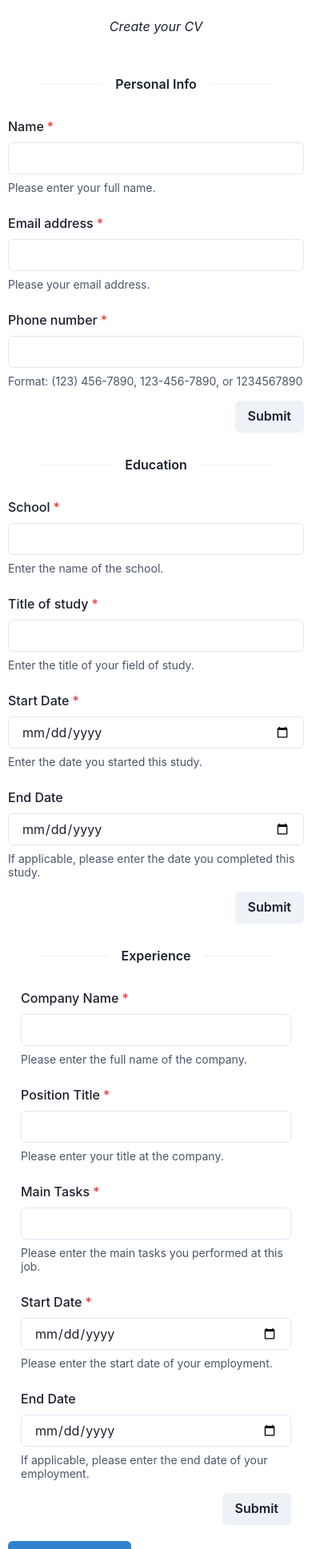
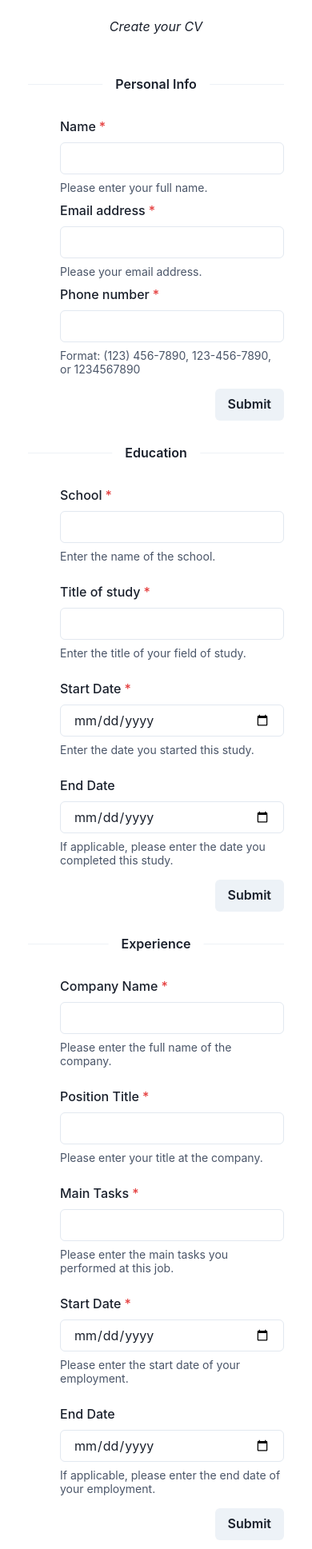
Before and after one commit to ForkEyeee/cv-application, a React (Vite) app: page / in a window 390 px wide. Shown: the part 46-1983 px from the top of the page at 80% size. Built offline with nearby package versions, Linux system fonts and the light colour scheme.

Commit message:
worked on responsiveness

```diff
--- a/src/App.jsx
+++ b/src/App.jsx
@@ -16,10 +16,9 @@ function App() {
   return (
     <Flex
       justifyContent={"center"}
-      pl={{ base: "10px", sm: "0px" }}
-      pr={{ base: "10px", sm: "0px" }}
-      direction={{ base: "column", sm: "row" }}
-      className="swa"
+      pl={{ base: "50px", sm: "0px" }}
+      pr={{ base: "50px", sm: "0px" }}
+      alignItems={"center"}
     >
       <Box>
         <Header />
@@ -54,6 +53,7 @@ function App() {
           colorScheme="blue"
           onClick={handleAddExperience}
           mt={{ base: "20px", sm: "0px" }}
+          ml={{ base: "20", sm: "0px" }}
         >
           Add Experience
         </Button>
--- a/src/components/Education.jsx
+++ b/src/components/Education.jsx
@@ -27,7 +27,8 @@ function Education() {
   }
 
   return (
-    <Box maxW="container.lg">
+    <Flex maxW={{ base: "70%", sm: "100%" }} ml={{ base: "20", sm: "0" }}>
+      {" "}
       <form onSubmit={handleSubmit}>
         {!isEdit ? (
           <VStack spacing={6} align="stretch">
@@ -111,7 +112,7 @@ function Education() {
           <Button type="submit">{isEdit ? "Edit" : "Submit"}</Button>
         </Flex>
       </form>
-    </Box>
+    </Flex>
   );
 }
 
--- a/src/components/Experience.jsx
+++ b/src/components/Experience.jsx
@@ -10,7 +10,6 @@ import {
   Flex,
   Box,
   Heading,
-  Container,
 } from "@chakra-ui/react";
 
 function Experience() {
@@ -29,7 +28,12 @@ function Experience() {
   }
 
   return (
-    <Container maxW="container.lg">
+    <Flex
+      spacing={6}
+      maxW={{ base: "70%", sm: "100%" }}
+      ml={{ base: "20", sm: "0" }}
+    >
+      {" "}
       <form onSubmit={handleSubmit}>
         {!isEdit ? (
           <VStack spacing={6} align="stretch">
@@ -150,7 +154,7 @@ function Experience() {
           <Button type="submit">{isEdit ? "Edit" : "Submit"}</Button>
         </Flex>
       </form>
-    </Container>
+    </Flex>
   );
 }
 
--- a/src/components/Header.jsx
+++ b/src/components/Header.jsx
@@ -6,8 +6,10 @@ function Header() {
       justifyContent={"space-between"}
       padding={5}
       flexDirection={{ base: "column", sm: "row" }}
-      gap={{ base: "20px", sm: "0px" }}
+      gap="20px !important"
       alignItems={{ base: "center" }}
+      width="400px"
+      className="test"
     >
       <Heading fontSize={{ base: "20px", sm: "26px" }}>CV Application</Heading>
       <Text>
--- a/src/components/PersonalInformation.jsx
+++ b/src/components/PersonalInformation.jsx
@@ -26,10 +26,10 @@ function PersonalInformation() {
   }
 
   return (
-    <Box>
+    <Flex maxW={{ base: "70%", sm: "100%" }} ml={{ base: "20", sm: "0" }}>
       <form onSubmit={handleSubmit}>
         {!isEdit ? (
-          <VStack spacing={6} align="stretch">
+          <VStack>
             <FormControl isRequired>
               <FormLabel>Name</FormLabel>
               <Input
@@ -90,7 +90,7 @@ function PersonalInformation() {
           <Button type="submit">{isEdit ? "Edit" : "Submit"}</Button>
         </Flex>
       </form>
-    </Box>
+    </Flex>
   );
 }
 
```
Also changed, not shown: 1 other file (tests, documents, lock files or other folders).
